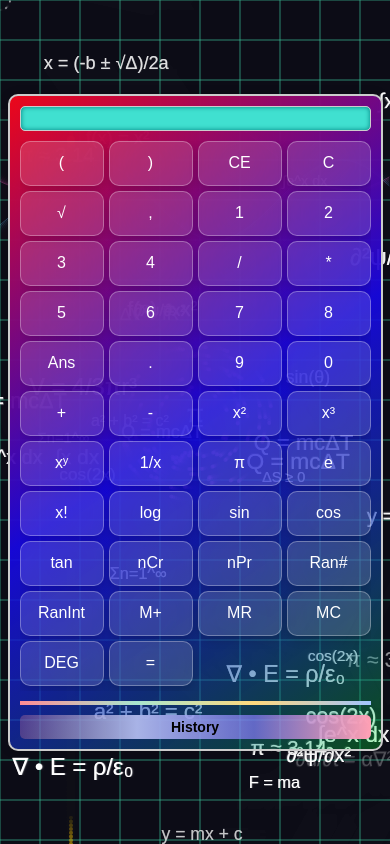
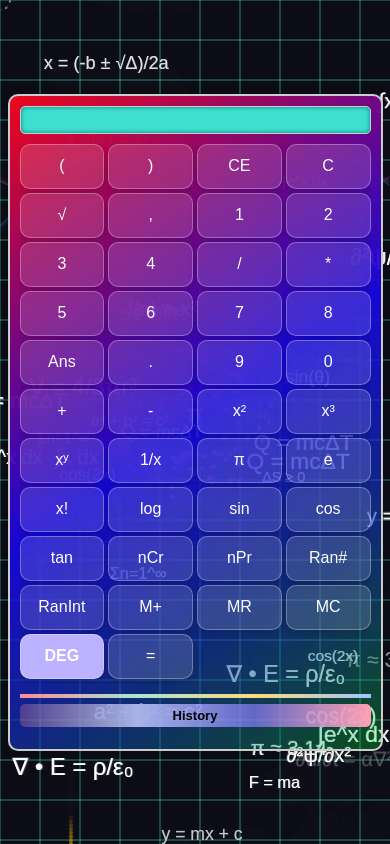
Before and after one commit to T-actician/flask-calculator, a Flask app: page / in a window 390 px wide. Run offline with Flask 3, Linux system fonts and the light colour scheme; some libraries are stand-ins or nearby versions.

Commit message:
Update check5

```diff
--- a/static/style.css
+++ b/static/style.css
@@ -138,17 +138,19 @@
         justify-content: center;
         align-items: center;
         background: transparent;
+        overflow: hidden;
         box-sizing: border-box;
     }
 
     .calculator {
-        width: 90%;
+        width: 90vw;
         height: 75vh;
         max-height: 75vh;
         display: flex;
         flex-direction: column;
-        justify-content: flex-start;
+        justify-content: space-between;
         align-items: stretch;
+        overflow: hidden;
     }
 
     #display {
@@ -157,22 +159,35 @@
     }
 
     .buttons {
+        display: grid;
         grid-template-columns: repeat(4, 1fr);
-        overflow-y: auto;
-        flex-grow: 1;
+        grid-auto-rows: 45px;
+        grid-gap: 4px;
+        flex: none;
+        overflow: hidden;
     }
 
     button {
-        height: 45px;
         font-size: 16px;
+        height: 100%;
+    }
+
+    .history-container {
+        flex: none;
+        max-height: 60px;
+        overflow: hidden;
+        padding-top: 6px;
     }
 
     .history-header {
-        font-size: 14px;
+        font-size: 13px;
+        margin-bottom: 4px;
     }
 
     .history {
         font-size: 12px;
-        max-height: 60px;
+        padding: 4px;
+        max-height: 45px;
+        overflow: hidden;
     }
 }
--- a/templates/index.html
+++ b/templates/index.html
@@ -1,15 +1,18 @@
 <!DOCTYPE html>
 <html lang="en">
 <head>
-    <meta charset="UTF-8">
-    <meta name="viewport" content="width=device-width, initial-scale=1.0">
-
+    <meta charset="UTF-8" />
+    <meta name="viewport" content="width=device-width, initial-scale=1.0" />
     <title>Candy Calculator</title>
-    <link rel="stylesheet" href="/static/style.css">
+    <link rel="stylesheet" href="/static/style.css" />
 </head>
 <body>
+    <!-- Optional Canvas Background (can be removed if handled by p5.js) -->
+    <canvas id="math-canvas"></canvas>
+
+    <main>
         <div class="calculator">
-        <input type="text" id="display" readonly>
+            <input type="text" id="display" readonly />
             <div class="buttons">
                 <button>(</button><button>)</button><button>CE</button><button>C</button>
                 <button>√</button><button>,</button><button>1</button><button>2</button>
@@ -20,7 +23,8 @@
                 <button>π</button><button>e</button><button>x!</button>
                 <button>log</button><button>sin</button><button>cos</button><button>tan</button>
                 <button>nCr</button><button>nPr</button><button>Ran#</button>
-            <button>RanInt</button><button>M+</button><button>MR</button><button>MC</button><button>DEG</button>
+                <button>RanInt</button><button>M+</button><button>MR</button><button>MC</button>
+                <button id="angle-toggle">DEG</button>
                 <button>=</button>
             </div>
             <div class="history-container">
@@ -28,7 +32,9 @@
                 <div class="history" id="history"></div>
             </div>
         </div>
+    </main>
 
+    <!-- Scripts -->
     <script src="/static/script.js"></script>
     <script src="https://cdnjs.cloudflare.com/ajax/libs/p5.js/1.6.0/p5.min.js"></script>
     <script src="/static/math-bg.js"></script>
```
Lines whose indentation alone changed are shown as unchanged.
